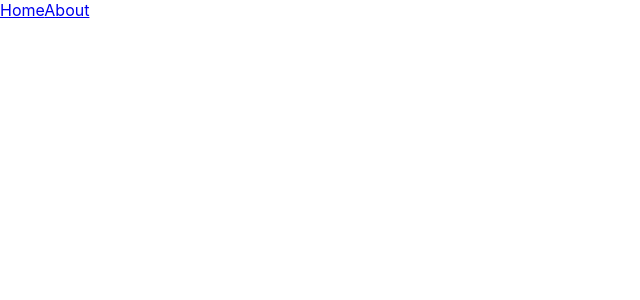
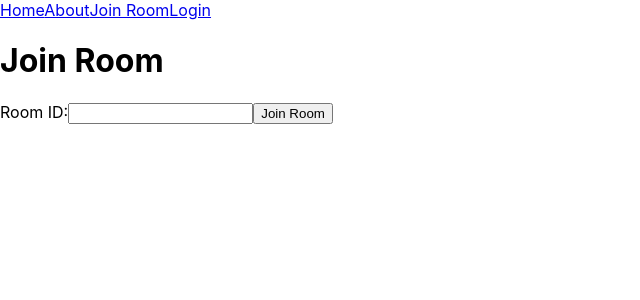
Before and after one commit to ricardomerlin/Scoots, a React (Create React App) app in the folder frontend/: page /JoinRoom in a window 1280 px wide. Before the commit this address had no page. Shown: the top 300 px of the page, without its empty margins (0-640 px from the left). Built offline with nearby package versions, Linux system fonts and the light colour scheme.

Commit message:
uploading new components

```diff
--- a/frontend/src/App.js
+++ b/frontend/src/App.js
@@ -1,19 +1,34 @@
-import React from 'react';
+import React, { useState, useEffect } from 'react';
 import { BrowserRouter as Router, Route, Link, Routes } from 'react-router-dom';
 import HomePage from './HomePage';
 import AboutPage from './AboutPage';
+import JoinRoom from './JoinRoom';
+import LoginScreen from './LoginScreen';
 
 function App() {
+
+  const [data, setData] = useState(null);
+  const [loggedIn, setLoggedIn] = useState(false);
+
   return (
     <Router>
       <div className="NavBar">
         <nav>
-            <Link to='/HomePage'>Home</Link>
+            <Link to='/'>Home</Link>
             <Link to='/AboutPage'>About</Link>
+            <Link to='/JoinRoom'>Join Room</Link>
+            {loggedIn ?
+            <Link to='/HomePage'>Logout</Link>
+            :
+            <Link to='/LoginScreen'>Login</Link>
+            }
         </nav>
         <Routes>
+          <Route path="/" element={<HomePage />} />
           <Route path="/HomePage" element={<HomePage />} />
           <Route path="/AboutPage" element={<AboutPage />} />
+          <Route path="/JoinRoom" element={<JoinRoom />} />
+          <Route path="/LoginScreen" element={<LoginScreen />} />
         </Routes>
       </div>
     </Router>
--- a/frontend/src/HomePage.js
+++ b/frontend/src/HomePage.js
@@ -1,8 +1,8 @@
 function HomePage() {
   return (
     <div>
-      <h1>Home Page</h1>
-      <p>Welcome to the home page!</p>
+      <h1>Scoots</h1>
+      <p>Welcome to Scoots!</p>
     </div>
   );
 }
--- /dev/null
+++ b/frontend/src/JoinRoom.js
@@ -0,0 +1,16 @@
+function JoinRoom() {
+    return (
+        <div>
+        <h1>Join Room</h1>
+        <form>
+            <label>
+            Room ID:
+            <input type="text" name="roomID" />
+            </label>
+            <button type="submit">Join Room</button>
+        </form>
+        </div>
+    );
+}
+
+export default JoinRoom;
--- /dev/null
+++ b/frontend/src/LoginScreen.js
@@ -0,0 +1,9 @@
+function LoginScreen () {
+    return (
+        <div>
+            <h1>Login Screen</h1>
+        </div>
+    )
+}
+
+export default LoginScreen
```
Also changed, not shown: frontend/src/NewGame.js (added, +7 -0 lines).
